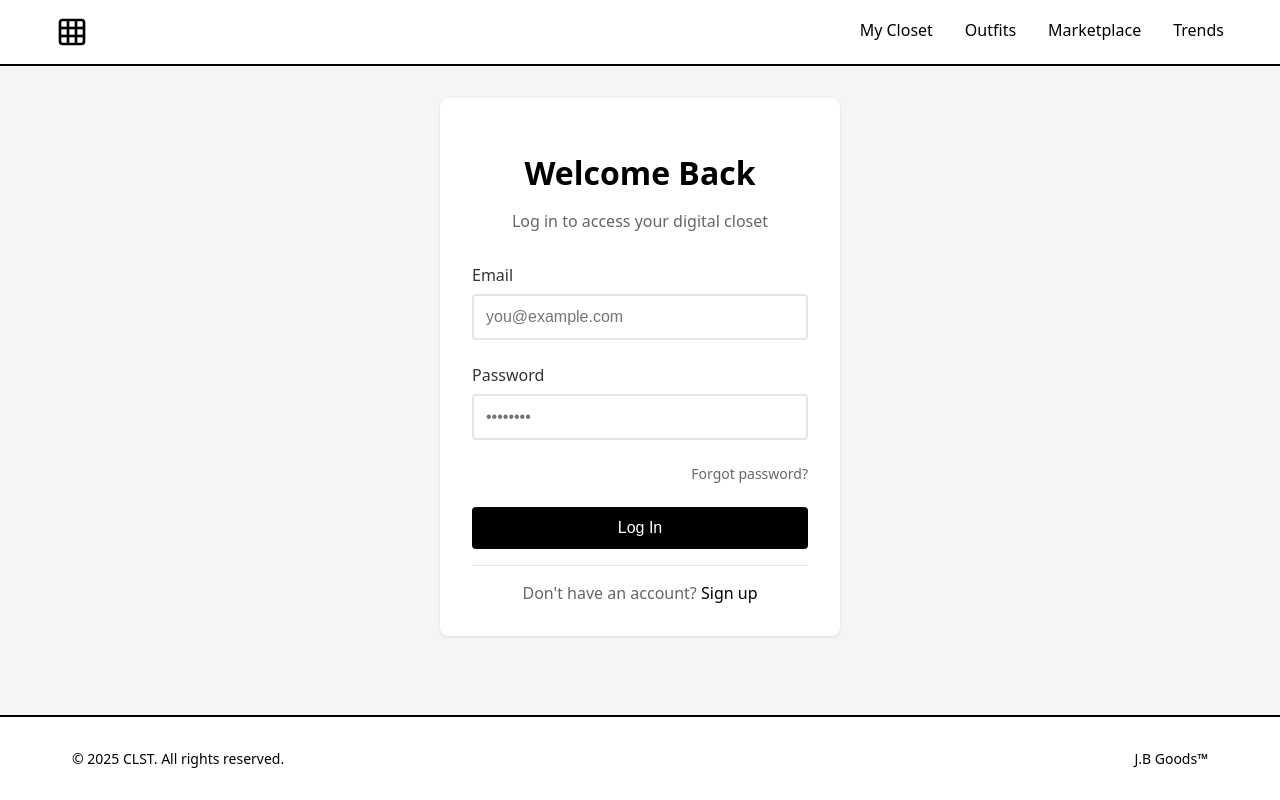
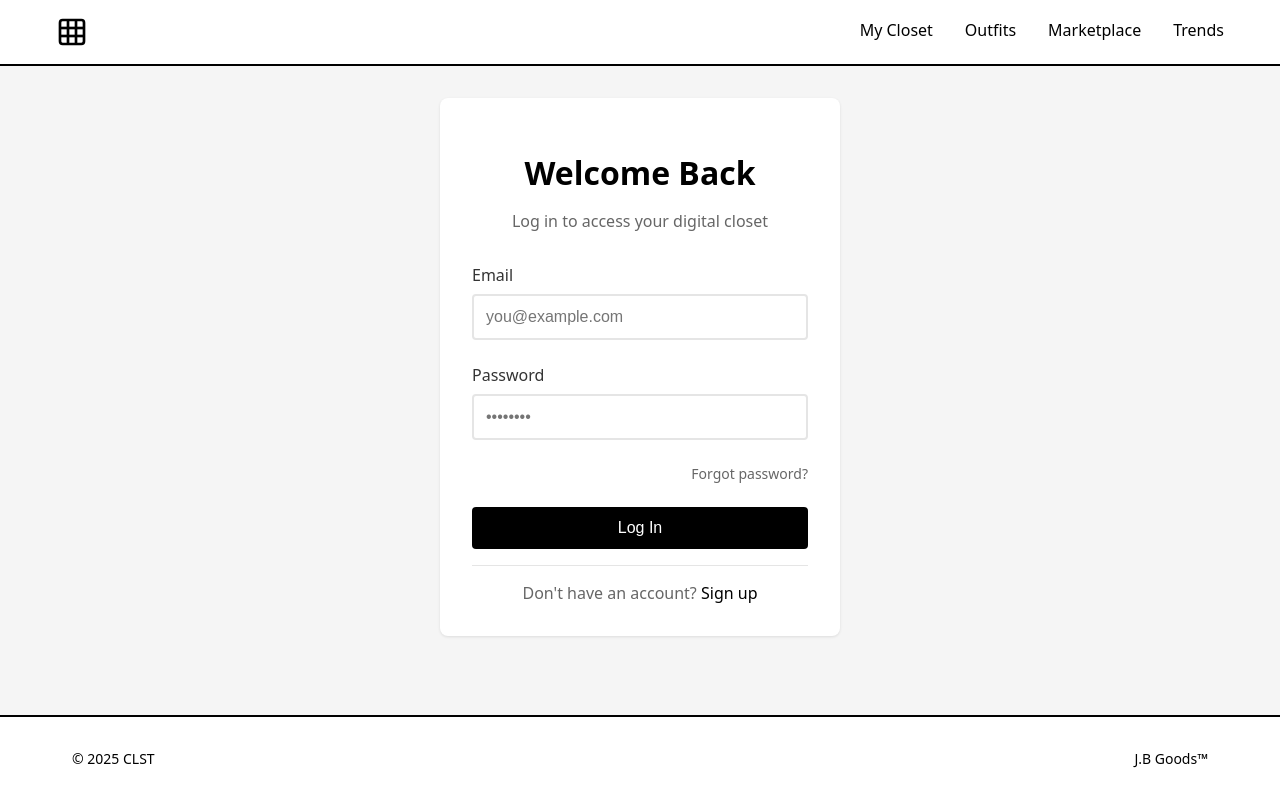
Before and after one commit to jbhatnagar00/CLST-2, a React (Vite) app: page /auth/login in a window 1280 px wide. Built offline with nearby package versions, Linux system fonts and the light colour scheme.

Commit message:
Update App.tsx

```diff
--- a/src/App.tsx
+++ b/src/App.tsx
@@ -338,7 +338,7 @@ const Footer = () => (
       maxWidth: '1200px',
       margin: '0 auto'
     }}>
-      <div>© 2025 CLST. All rights reserved.</div>
+      <div>© 2025 CLST</div>
       <div>J.B Goods™</div>
     </div>
   </footer>
```
